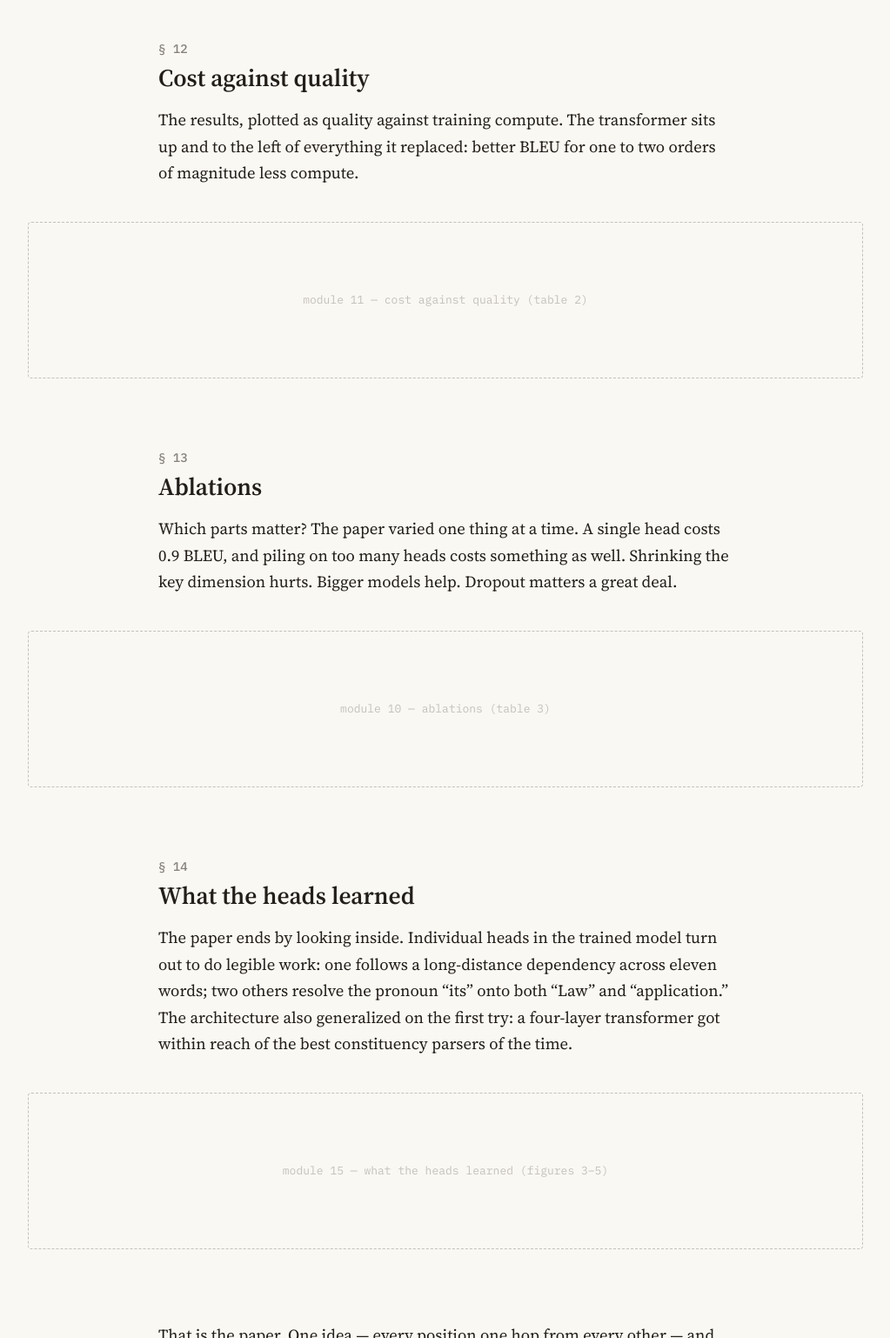
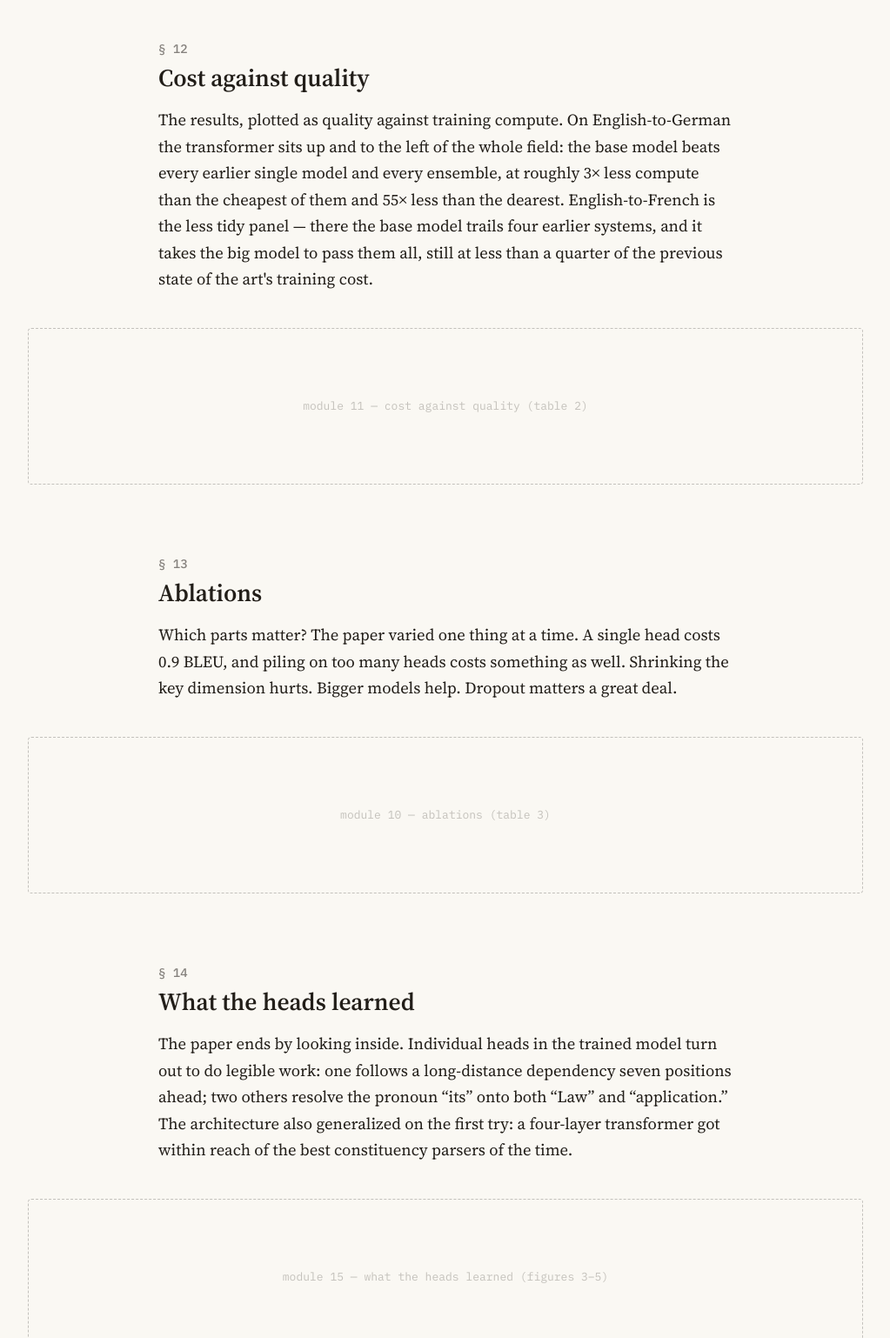
Before and after one commit to TimothyRatliff/onehop, a website with bundled scripts: page index.html in a window 1280 px wide. Shown: the part 10180-11718 px from the top of the page at 87% size, without its empty margins (128-1151 px from the left). Built offline with nearby package versions, Linux system fonts and the light colour scheme; files whose address does not match are found by name.

Commit message:
fix(site): correct two claims against the paper
The §14 prose and module 15's figure-3 label both said the head spans
eleven words. In the paper's sentence "making" is word 18 and
"difficult" word 25 — seven positions, which is also what the arc the
figure draws actually spans.

§12 claimed the transformer sat up and to the left of everything it
replaced for one to two orders of magnitude less compute. Neither half
survives the figure's own EN-FR toggle: the base model trails four
earlier systems there, and on EN-DE its compute advantage over the
cheapest competitor is 2.9x, not 10-100x. Scoped to the base model on
EN-DE with the real ratios, and named EN-FR as the untidy panel.

Co-Authored-By: Claude Opus 5 <noreply@anthropic.com>
Claude-Session: https://claude.ai/code/session_012HC1H49Nh1kpmWBuwcYfLq

```diff
--- a/index.html
+++ b/index.html
@@ -783,9 +783,14 @@ footer a:hover { color: var(--ink); }
 
 <section id="sec-results">
   <h2><span class="sec">§ 12</span>Cost against quality</h2>
-  <p>The results, plotted as quality against training compute. The
-  transformer sits up and to the left of everything it replaced: better
-  BLEU for one to two orders of magnitude less compute.</p>
+  <p>The results, plotted as quality against training compute. On
+  English-to-German the transformer sits up and to the left of the whole
+  field: the base model beats every earlier single model and every
+  ensemble, at roughly 3× less compute than the cheapest of them and
+  55× less than the dearest. English-to-French is the less tidy panel —
+  there the base model trails four earlier systems, and it takes the big
+  model to pass them all, still at less than a quarter of the previous
+  state of the art's training cost.</p>
   <figure class="stage" data-module="11" id="fig-cost">
     <div class="fig-slot">module 11 — cost against quality (table 2)</div>
   </figure>
@@ -806,7 +811,7 @@ footer a:hover { color: var(--ink); }
   <h2><span class="sec">§ 14</span>What the heads learned</h2>
   <p>The paper ends by looking inside. Individual heads in the trained
   model turn out to do legible work: one follows a long-distance
-  dependency across eleven words; two others resolve the pronoun
+  dependency seven positions ahead; two others resolve the pronoun
   “its” onto both “Law” and “application.” The architecture also
   generalized on the first try: a four-layer transformer got within
   reach of the best constituency parsers of the time.</p>
--- a/js/figures/cost.mjs
+++ b/js/figures/cost.mjs
@@ -1,8 +1,9 @@
 // Module 11 — Cost against quality (paper Table 2).
 //
 // BLEU against training FLOPs on a log axis, EN-DE / EN-FR toggle.
-// Every point is transcribed from Table 2. The transformer sits up and
-// to the left; the argument makes itself, so nothing here narrates it.
+// Every point is transcribed from Table 2. On EN-DE the base model is up
+// and to the left of the whole field; EN-FR is the less tidy panel. The
+// argument makes itself, so nothing here narrates it.
 
 import { registerFigure } from "../runtime.mjs";
 import { hud } from "../hud.mjs";
--- a/js/figures/static.mjs
+++ b/js/figures/static.mjs
@@ -163,7 +163,7 @@ export function initLearned(figEl) {
   }
   const mk = sent1.indexOf("making");
   const inner = `
-    ${T(24, 24, "figure 3 · a head completing “making … more difficult” across eleven words", { c: "ink", w: 500 })}
+    ${T(24, 24, "figure 3 · a head completing “making … more difficult” seven positions later", { c: "ink", w: 500 })}
     ${row(sent1, 92, [[mk, sent1.indexOf("more"), 0.95], [mk, sent1.indexOf("difficult"), 0.85],
       [mk, sent1.indexOf("laws"), 0.25], [mk, sent1.indexOf("2009"), 0.2]], "azure")}
     ${T(24, 140, "figure 4 · two heads resolving “its” — one onto “Law”, one onto “application”", { c: "ink", w: 500 })}
```
